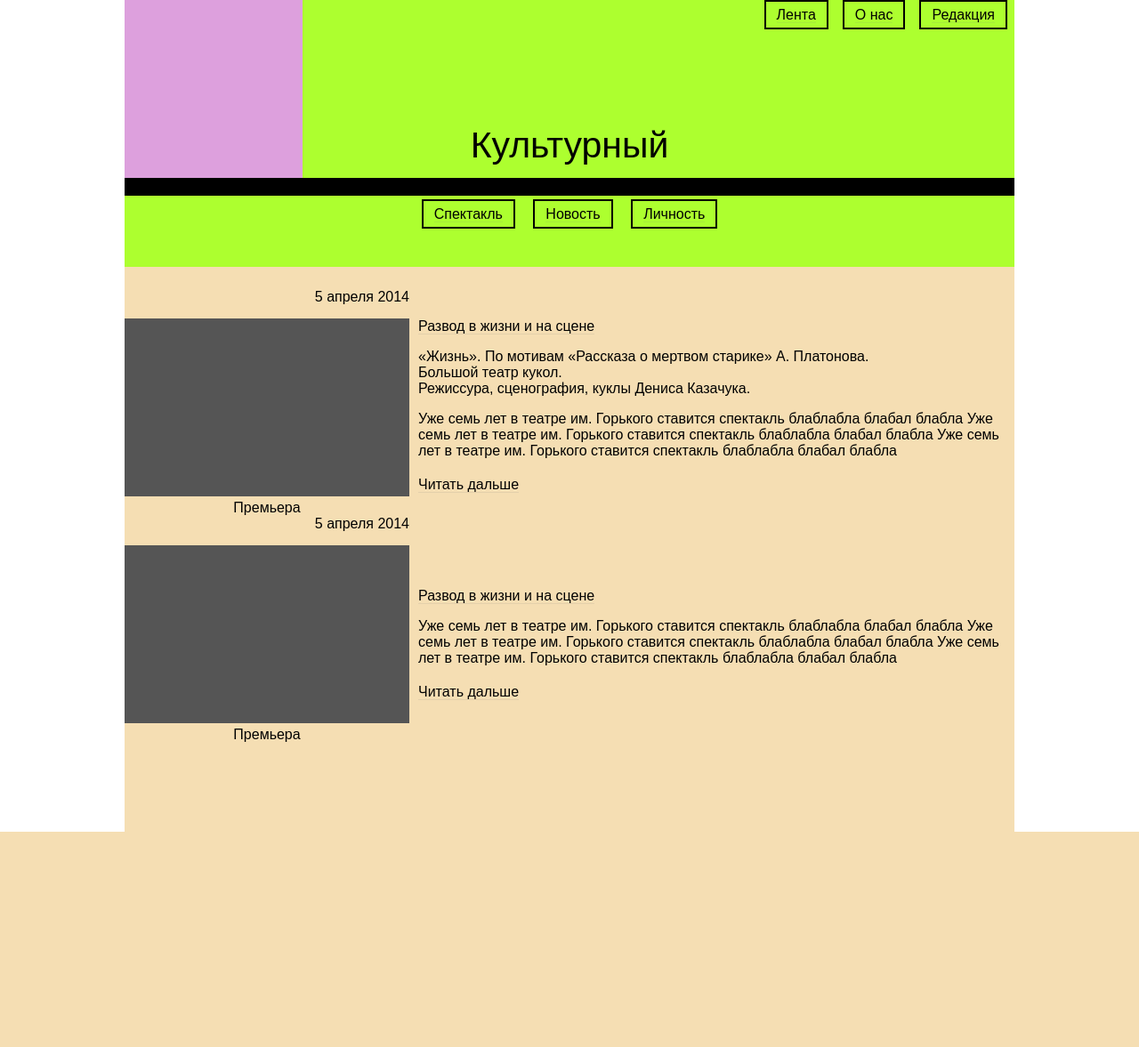
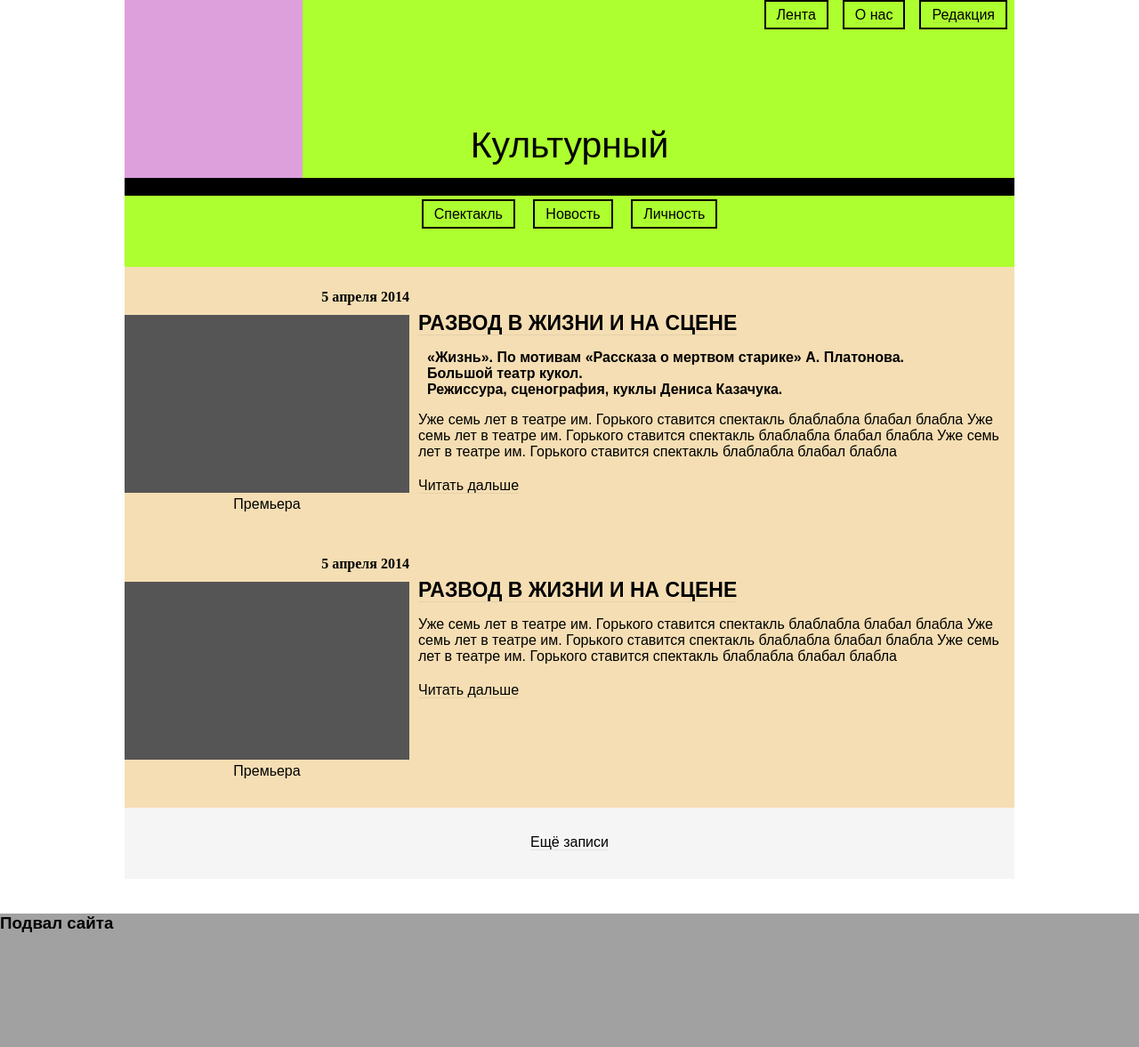
Before and after one commit to didlidu/cultureVl, a Django app: page / in a window 1280 px wide. Shown: the whole page at 89% size. Before the commit the page ends 935 px from the top, so only its background shows below. Run offline with Django 3.2, Linux system fonts and the light colour scheme; parts of the project's set-up code (start-up, migrations or seed data) failed here and were passed over.

Commit message:
footer added, some bugs fixed

```diff
--- a/static/css/main_style.css
+++ b/static/css/main_style.css
@@ -15,7 +15,7 @@
 
 .item{
     margin-top: 20px;
-    min-height: 200px;
+    min-height: 250px;
     padding-top: 5px;
 }
 .item_pic{
@@ -23,13 +23,14 @@
     display: inline-block;
     float:left;
     text-align: center;
+    position: absolute;
 }
 .item_info{
+    padding-top: 25px;
+    padding-left: 330px;
     display: inline-block;
-    height: 270px;
-    float:right;
-    width: 670px;
-    padding-top: 33px;
+    min-height: 250px;
+    width: inherit;
 }
 .item_photo{
     display: inline-block;
@@ -38,10 +39,17 @@
     background-color: #555555;
 }
 .item_date{
+    font-family: times new roman, fantasy;
+    font-weight: bold;
     height: 21px;
-    padding-bottom: 12px;
+    padding-bottom: 8px;
     width: inherit;
     text-align: right;
+
+}
+.item_header {
+    font-size: 23px;
+    font-weight: 700;
 }
 .item_read{
     width: inherit;
@@ -53,4 +61,7 @@
 }
 .info{
     padding-top: 16px;
+    padding-left: 10px;
+    width: inherit;
+    font-weight: bold;
 }
--- a/templates/blog_app/footer.html
+++ b/templates/blog_app/footer.html
@@ -1,3 +1,38 @@
+<style>
+    #more{
+        width: inherit;
+        height: 80px;
+        text-align: center;
+        background-color: whitesmoke;
+        display: inline-block;
+    }
+    #more span{
+        margin: 30px auto 0;
+        opacity: 1;
+        display: inline-block;
+    }
+
+#substrate-footer {
+    height:150px;
+    margin:20px 0 0
+}
+#footer {
+    background-color: rgba(0, 0, 0, 0.37);
+    height:150px;
+    margin:-150px auto 0;
+    width: inherit;
+}
+</style>
+<div id="more">
+    <span><a href="">Ещё записи</a></span>
+</div>
+</div>
+<div></div><!-- очищающий блок -->
+<div id="substrate-footer"></div><!-- блок подложка подвала сайта -->
+
+<div id="footer"><!-- подвал сайта -->
+<h3>Подвал сайта</h3>
+
 		</div>
 	</body>
 </html>
--- a/templates/pages/lenta.html
+++ b/templates/pages/lenta.html
@@ -15,7 +15,7 @@
             </div>
             <div class="item_info">
                 <div class="item_header">
-                        <a href="" class=title_link>Развод в жизни и на сцене</a>
+                        <a href="" class=title_link>РАЗВОД В ЖИЗНИ И НА СЦЕНЕ</a>
                 </div>
                 <div class="info">«Жизнь». По мотивам «Рассказа о мертвом старике» А. Платонова.<br>
 Большой театр кукол.<br>
@@ -44,7 +44,7 @@
             </div>
             <div class="item_info">
                 <div class="item_header">
-                        <a href="" class=title_link>Развод в жизни и на сцене</a>
+                        <a href="" class=title_link>РАЗВОД В ЖИЗНИ И НА СЦЕНЕ</a>
                 </div>
                 <div class="item_lid">
                     Уже семь лет в театре им. Горького ставится спектакль блаблабла блабал блабла
@@ -56,6 +56,7 @@
                 </div>
             </div>
         </div></li>
+
         </ul>
     </div>
 {% include 'blog_app/footer.html' %}
```
Also changed, not shown: db.sqlite3.
